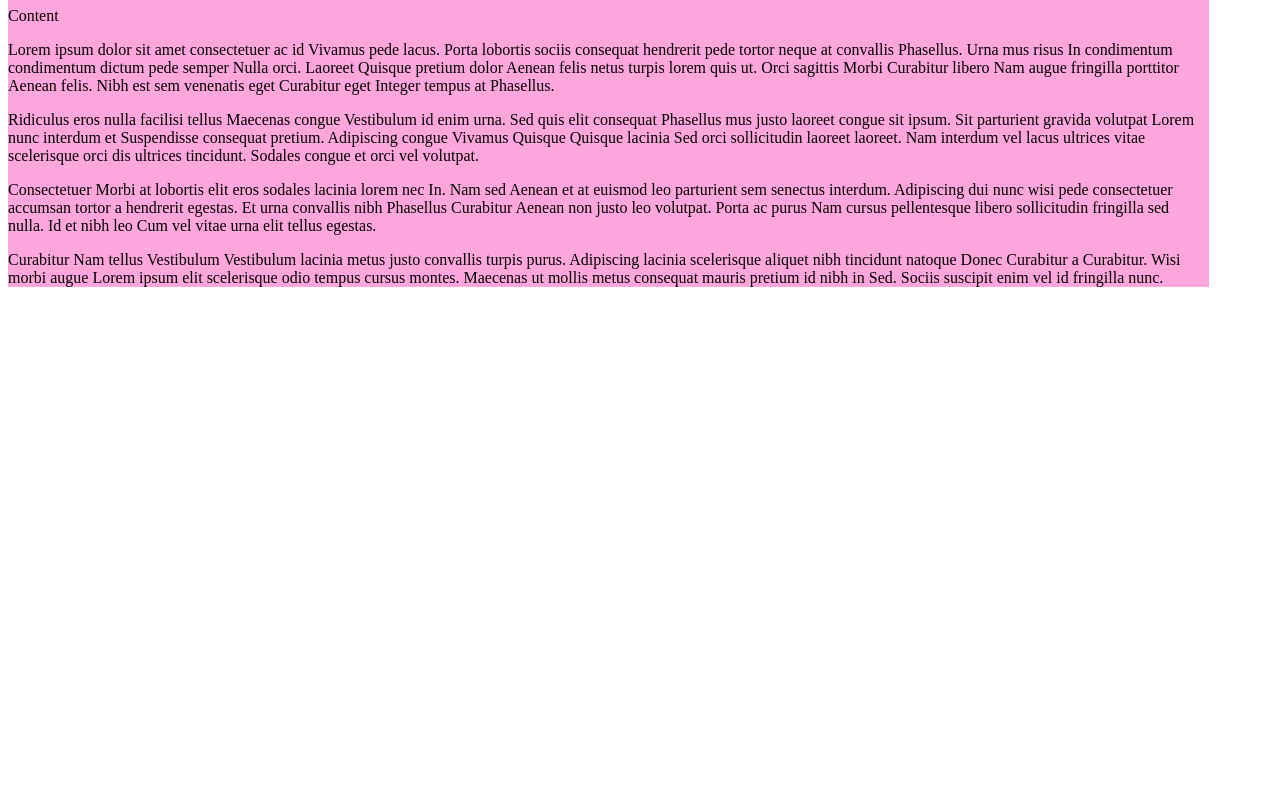
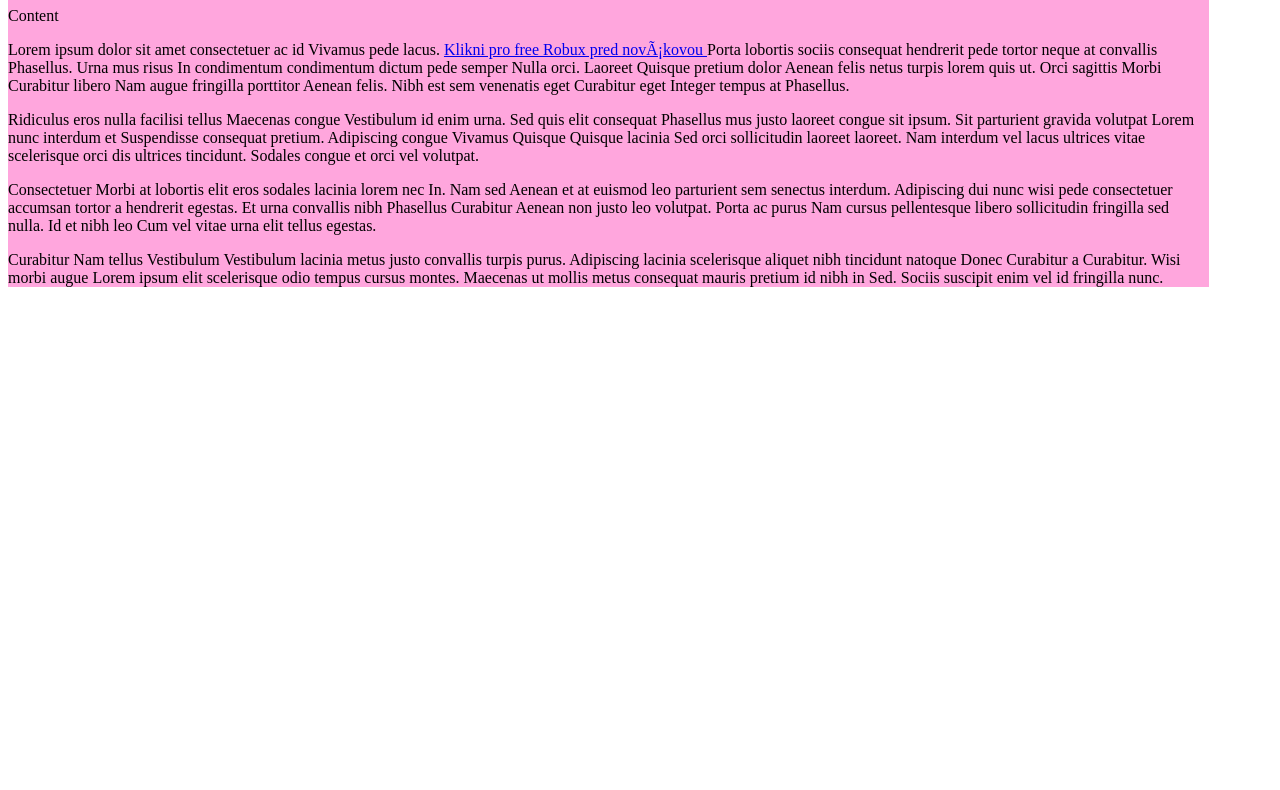
Before and after one commit to informatic4/informatic4.github.io, a plain HTML site: page index.html in a window 1280 px wide. Shown: the part 73-863 px from the top of the page. Drawn offline with Linux system fonts and the light colour scheme.

Commit message:
Update index.html

```diff
--- a/index.html
+++ b/index.html
@@ -13,7 +13,12 @@
 <h1>
  <B> Stranka od chleba NECO</B> <a href="https://www.pornhub.com">Klikni pro free Robux pred novákovou </a>
 </h1>
+
+
+
       Content<p>Lorem ipsum dolor sit amet consectetuer ac id Vivamus pede lacus.
+
+        <a href="https://www.pornhub.com">Klikni pro free Robux pred novákovou </a>
       Porta lobortis sociis consequat hendrerit pede tortor neque at convallis
       Phasellus. Urna mus risus In condimentum condimentum dictum pede semper
       Nulla orci. Laoreet Quisque pretium dolor Aenean felis netus turpis lorem
```
